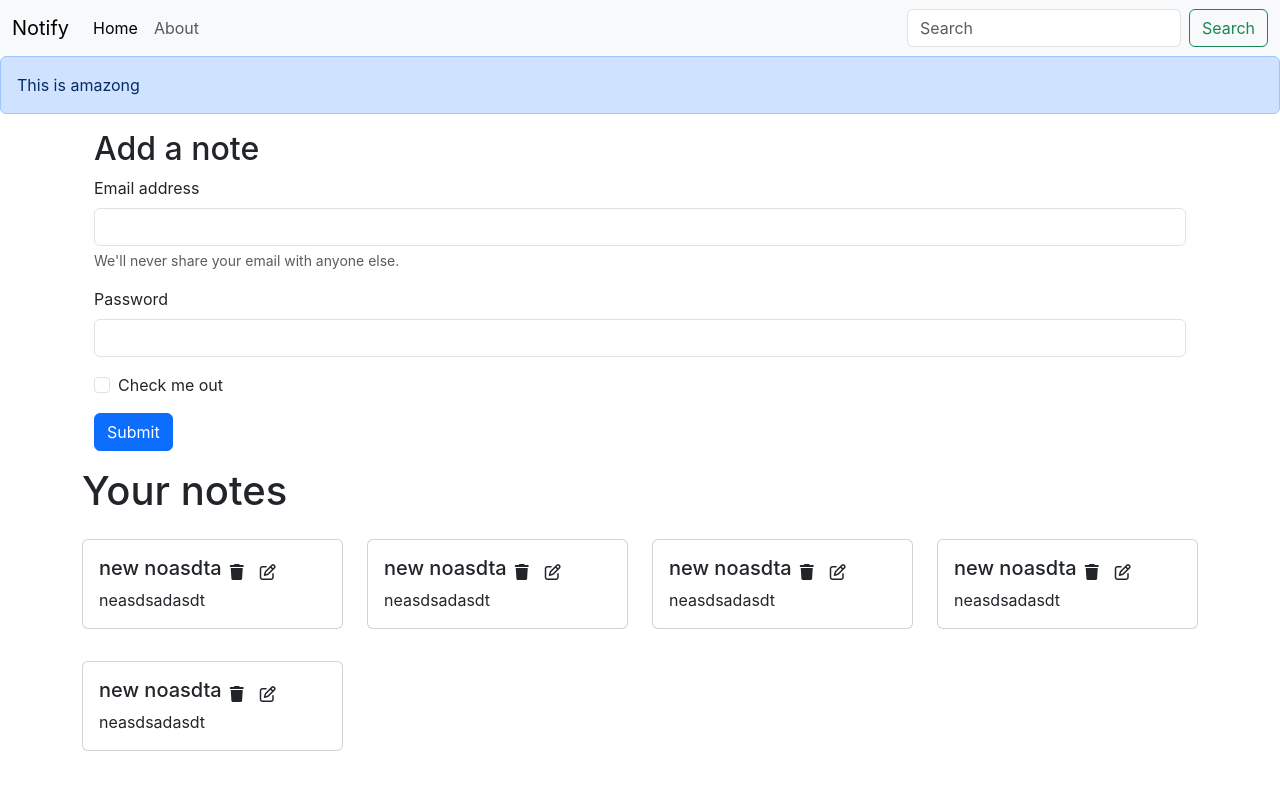
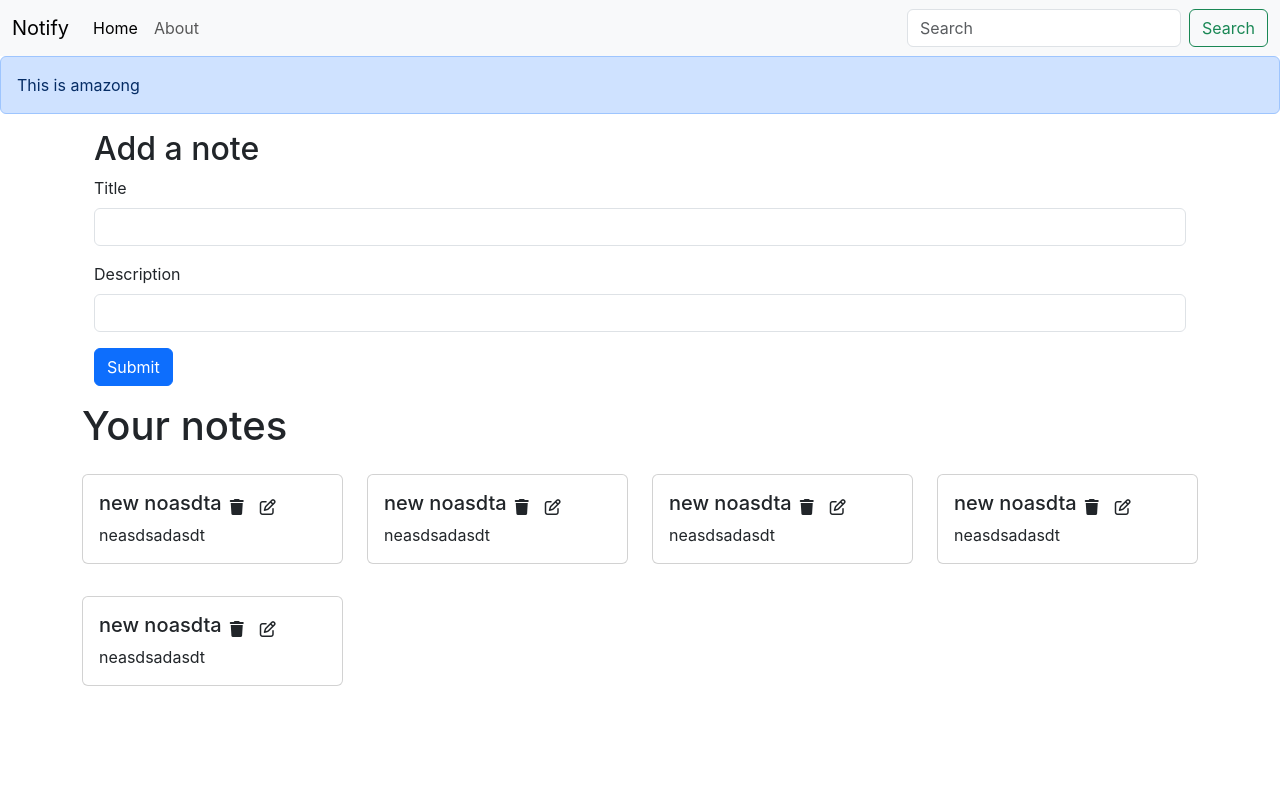
Before and after one commit to DarshilMarathe/Notify, a React (Create React App) app in the folder notify/: page / in a window 1280 px wide. Shown: the top 790 px of the page. Built offline with nearby package versions, Linux system fonts and the light colour scheme.

Commit message:
Addnote component front end

```diff
--- /dev/null
+++ b/notify/src/components/AddNote.js
@@ -0,0 +1,75 @@
+import React,{useContext,useState} from "react";
+
+import noteContext from "../context/notes/noteContext"
+
+
+const AddNote = () => {
+
+  const context = useContext(noteContext);
+  const {addnote} = context;
+
+  const [note, setNote] = useState({title:"",description :"",tag:""})
+
+  //Functions to handle input
+  const onChange = (e)=>{
+    setNote({
+        ...note,[e.target.name]:e.target.value
+    })
+    console.log(note)
+  }
+
+  const handleClick = ()=>{
+
+  }
+
+  return (
+    <div>
+      <div className="container my-3">
+        <h2>Add a note</h2>
+
+        <form>
+          <div className="mb-3">
+            <label htmlfor="title" className="form-label">
+              Title
+            </label>
+            <input
+              type="text"
+              className="form-control"
+              id="title"
+              name="title"
+              onChange={onChange}
+              aria-describedby="emailHelp"
+            />
+          </div>
+          <div className="mb-3">
+            <label htmlfor="description" className="form-label">
+              Description
+            </label>
+            <input
+              type="text"
+              className="form-control"
+              id="description"
+              name="description"
+              onChange={onChange}
+            />
+          </div>
+          {/* <div className="mb-3 form-check">
+            <input
+              type="checkbox"
+              className="form-check-input"
+              id="exampleCheck1"
+            />
+            <label className="form-check-label" htmlfor="exampleCheck1">
+              Check me out
+            </label>
+          </div> */}
+          <button type="submit" className="btn btn-primary" onClick={handleClick}>
+            Submit
+          </button>
+        </form>
+      </div>
+    </div>
+  );
+};
+
+export default AddNote;
--- a/notify/src/components/Home.js
+++ b/notify/src/components/Home.js
@@ -7,49 +7,6 @@
 
   return (
     <div>
-      <div className="container my-3">
-        <h2>Add a note</h2>
-
-        <form>
-          <div className="mb-3">
-            <label htmlfor="exampleInputEmail1" className="form-label">
-              Email address
-            </label>
-            <input
-              type="email"
-              className="form-control"
-              id="exampleInputEmail1"
-              aria-describedby="emailHelp"
-            />
-            <div id="emailHelp" className="form-text">
-              We'll never share your email with anyone else.
-            </div>
-          </div>
-          <div className="mb-3">
-            <label htmlfor="exampleInputPassword1" className="form-label">
-              Password
-            </label>
-            <input
-              type="password"
-              className="form-control"
-              id="exampleInputPassword1"
-            />
-          </div>
-          <div className="mb-3 form-check">
-            <input
-              type="checkbox"
-              className="form-check-input"
-              id="exampleCheck1"
-            />
-            <label className="form-check-label" htmlfor="exampleCheck1">
-              Check me out
-            </label>
-          </div>
-          <button type="submit" className="btn btn-primary">
-            Submit
-          </button>
-        </form>
-      </div>
 
       <NoteComponent/>
     </div>
--- a/notify/src/components/Notes.js
+++ b/notify/src/components/Notes.js
@@ -2,13 +2,18 @@
 import noteContext from "../context/notes/noteContext"
 
 import Noteitem from "./Noteitem";
+import AddNote from "./AddNote";
+
 
 const Notes = () => {
 
   const context = useContext(noteContext)
-  const {notes,setNotes} = context;
+  const {notes} = context;
 
   return (
+    <>
+          <AddNote/>
+
     <div className="row my-3">
       <h1>Your notes</h1>
 
@@ -16,6 +21,7 @@
         return <Noteitem key={note._id} note = {note}/>;
       })}
     </div>
+    </>
   );
 };
 
--- a/notify/src/context/notes/NoteState.js
+++ b/notify/src/context/notes/NoteState.js
@@ -53,7 +53,6 @@
 
       const [notes, setNotes] = useState(notesInitial)
 
-
     return(
         // <noteContext.Provider value ={{state : state,update : update}}>   --same
         <noteContext.Provider value ={{notes,setNotes}}>
```
